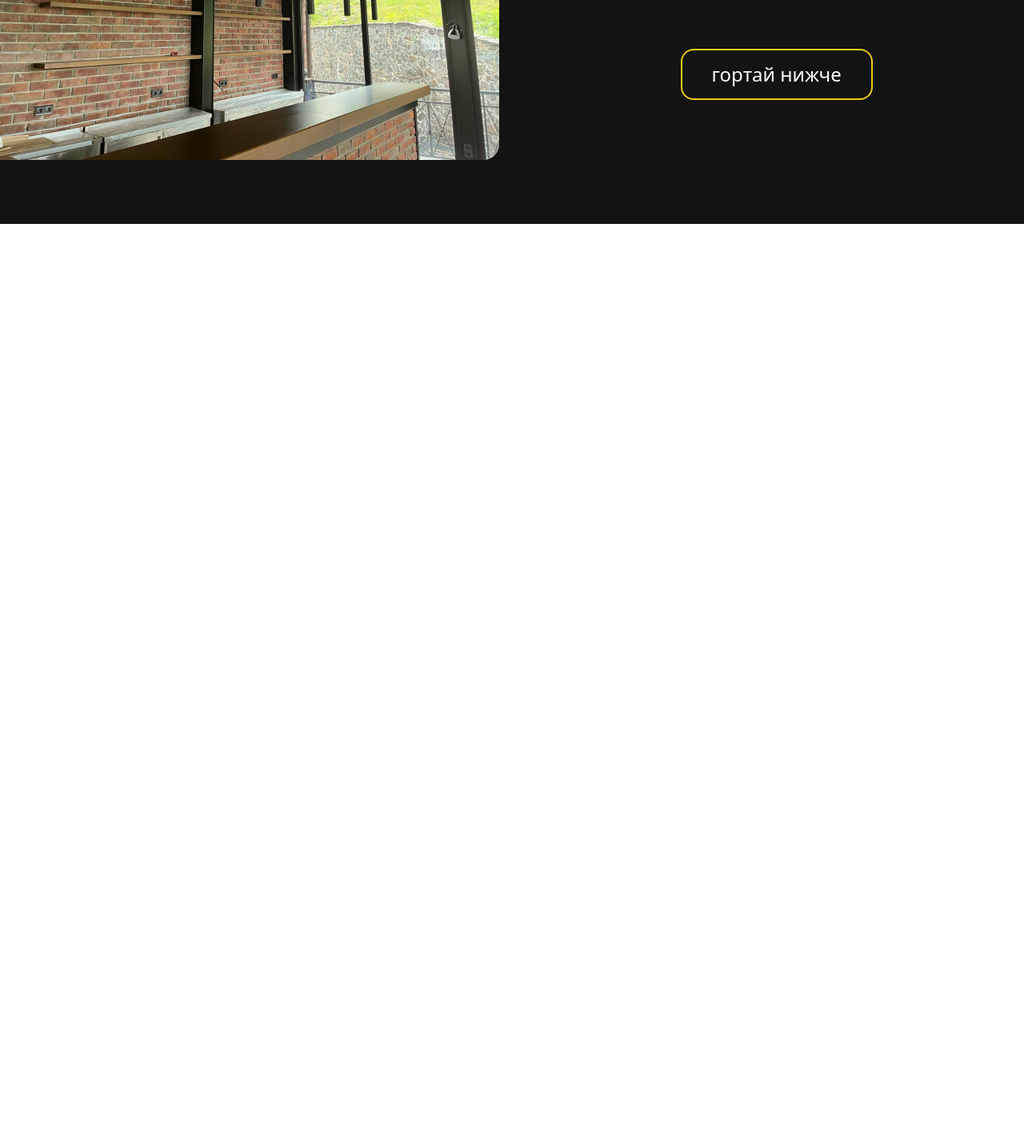
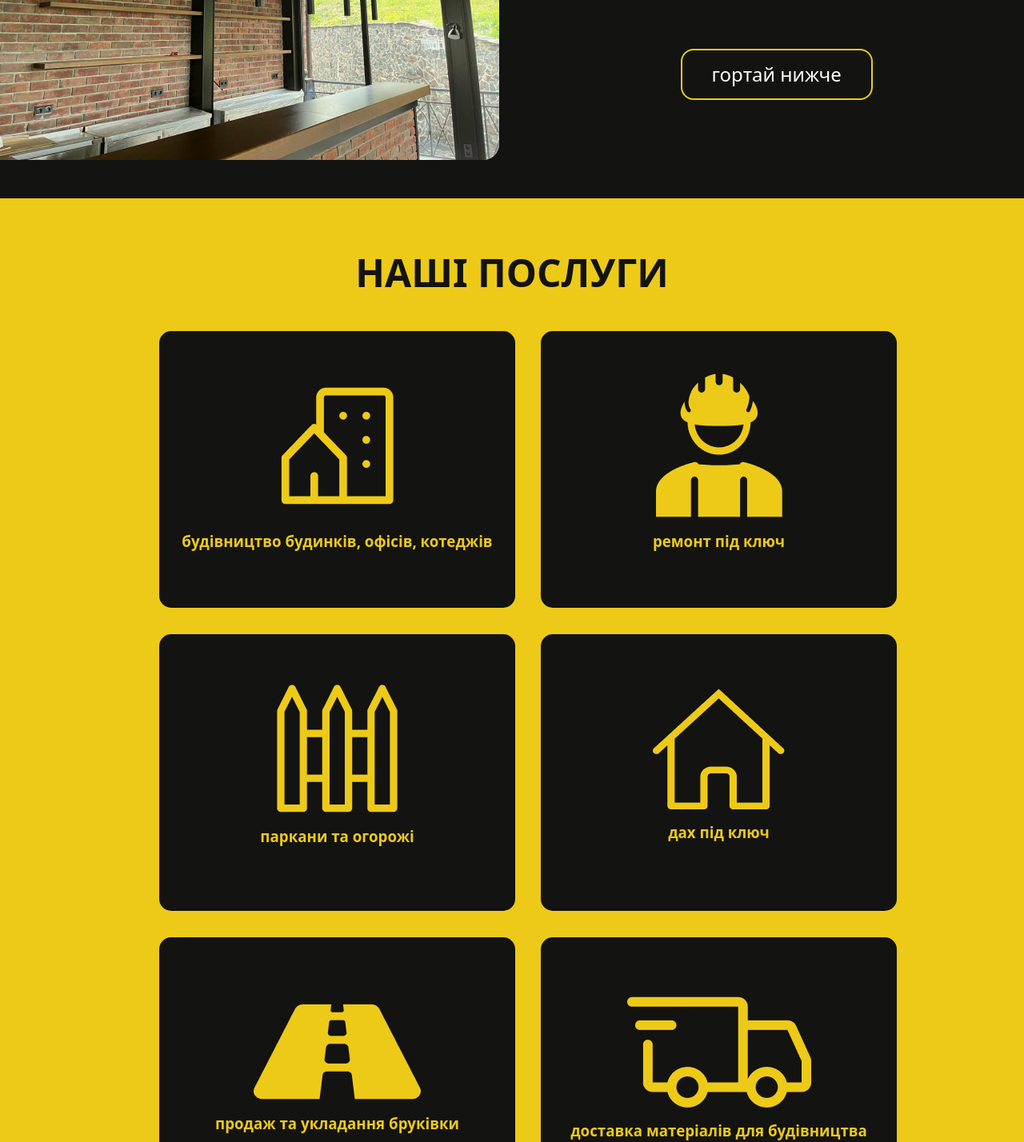
Before and after one commit to LevFurmanov/budteos-freelance-job01, a plain HTML site: page index.html in a window 1280 px wide. Shown: the part 1098-2526 px from the top of the page at 80% size. Before the commit the page ends 1378 px from the top, so only its background shows below. Drawn offline with nearby package versions, Linux system fonts and the light colour scheme.

Commit message:
sum-day1

```diff
--- a/index.html
+++ b/index.html
@@ -75,7 +75,47 @@
             </div>
         </section>
 
-        <section class="wework"></section>
+        <section class="wework">
+            <h2 class="our-offers">наші послуги</h2>
+            <ul class="our-offers-list">
+                <li>
+                    <div class="work-block">
+                        <img src="images/house.png" alt="house">
+                        <h3>будівництво будинків, офісів, котеджів</h3>
+                    </div>
+                </li>
+                <li>
+                    <div class="work-block">
+                        <img src="images/builder.png" alt="builder">
+                        <h3>ремонт під ключ</h3>
+                    </div>
+                </li>
+                <li>
+                    <div class="work-block">
+                        <img src="images/fence.png" alt="fence">
+                        <h3>паркани та огорожі</h3>
+                    </div>
+                </li>
+                <li>
+                    <div class="work-block">
+                        <img src="images/big-house.png" alt="house">
+                        <h3>дах під ключ</h3>
+                    </div>
+                </li>
+                <li>
+                    <div class="work-block">
+                        <img src="images/road.png" alt="road">
+                        <h3>продаж та укладання бруківки</h3>
+                    </div>
+                </li>
+                <li>
+                    <div class="work-block">
+                        <img src="images/delivery.png" alt="delivery truck">
+                        <h3>доставка матеріалів для будівництва</h3>
+                    </div>
+                </li>
+            </ul>
+        </section>
 
         <section our-projects></section>
 
--- a/styles/style.css
+++ b/styles/style.css
@@ -5,6 +5,10 @@ body{
 
 button{
     cursor: pointer;
+}
+
+li{
+    list-style: none;
 }
 
 /*HEADER*/
@@ -40,6 +44,7 @@ button{
 .header-logo{
     margin-top: auto;
     margin-left: 2em;
+    width: 80%;
 }
 
 .header-info>li>a{
@@ -128,7 +133,7 @@ span{
     border: none;
     text-align: center;
     transform: translate(-50%, -50%);
-    right: 54%;
+    right: 500px;
     top: 40px;
     box-shadow: 4px 4px 4px rgba(0, 0, 0, 0.1);
 }
@@ -142,7 +147,7 @@ span{
     border: none;
     text-align: center;
     transform: translate(-50%, -50%);
-    left: -52%;
+    left: -480px;
     top: 40px;
     box-shadow: 4px 4px 4px rgba(0, 0, 0, 0.1);
 }
@@ -152,6 +157,7 @@ span{
 .our-features{
     width: 100%;
     background-color: #131312;
+    margin-bottom: 0;
 }
 
 .features-row {
@@ -228,3 +234,50 @@ hr{
     background-color: #EDCA17;
     margin-top: 10%;
 }
+
+
+/*OUR OFFERS*/
+.wework{
+    background-color: #EDCA17;
+    text-align: center;
+    padding-top: 20px;
+    margin-top: -2.5%;
+}
+.our-offers{
+    font-style: normal;
+    font-weight: 600;
+    font-size: 48px;
+    line-height: 66px;
+    text-transform: uppercase;
+    color: #131312;
+}
+.our-offers-list {
+    display: flex;
+    flex-wrap: wrap;
+    justify-content: center;
+}
+
+.work-block{
+    width: 445px;
+    height: 346px;
+    background-color: #131312;
+    text-align: center;
+    border-radius: 15px;
+    color: #EDCA17;
+    margin-right: 16px;
+    margin-left: 16px;
+    margin-bottom: 33px;
+    display: flex;
+    flex-direction: column;
+    justify-content: center;
+    align-items: center;
+}
+
+.word-block>h3{
+    font-style: normal;
+    font-weight: 400;
+    font-size: 28px;
+    line-height: 38px;
+    text-align: center;
+    text-transform: lowercase;
+}
```
Also changed, not shown: images/big-house.png (added), images/builder.png (added), images/delivery.png (added), images/fence.png (added), images/house.png (added), images/road.png (added).
